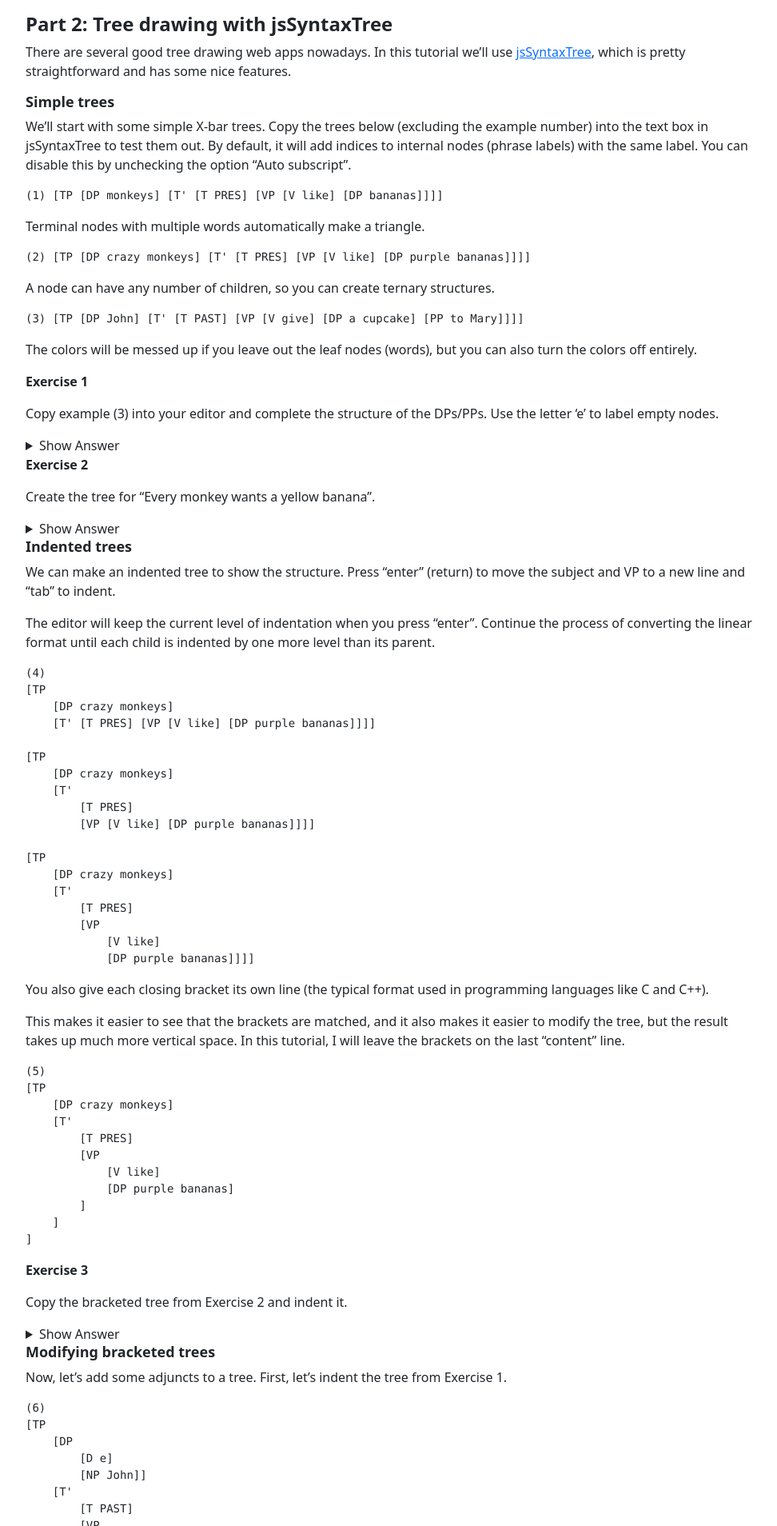
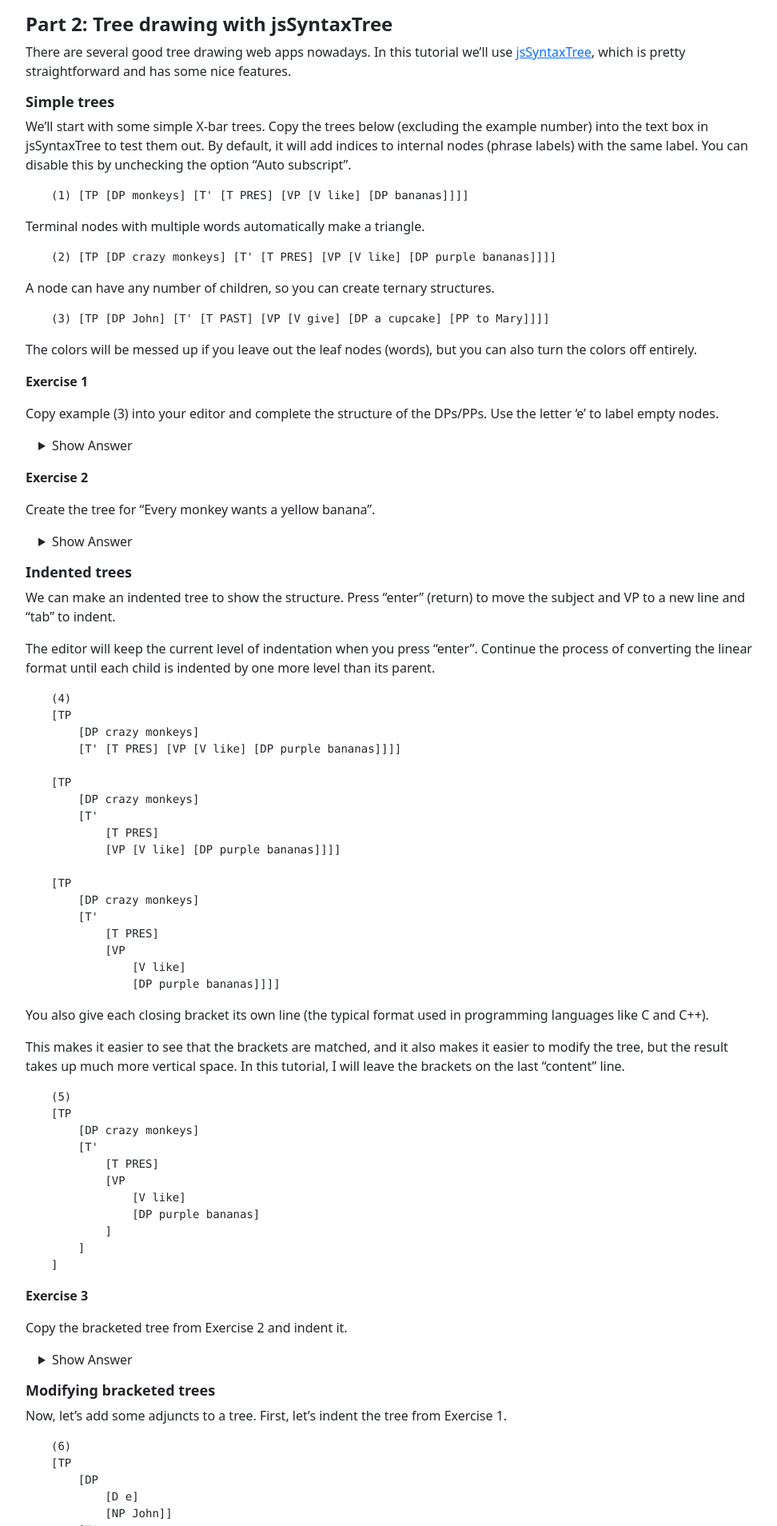
Before and after one commit to khanson679/khanson679.github.io, a Jekyll site: the page built from resources/latex-tree-drawing/index.md, in a window 1280 px wide. Shown: the part 1880-3788 px from the top of the page at 80% size, without its empty margins (150-1122 px from the left). Built offline with Jekyll 4.4.1, drawn with Linux system fonts in a browser that asks for light colours.

Commit message:
Margins, navbar hover color, page titles.

```diff
--- a/_layouts/default.html
+++ b/_layouts/default.html
@@ -4,7 +4,7 @@
     <meta charset="utf-8">
     <meta name="viewport" content="width=device-width, initial-scale=1.0">
     <meta name="description" content="{{ site.description }}">
-    <title>{{ site.name }}</title>
+    <title>{{ page.title }} | {{ site.name }}</title>
     <link href="{{ site.baseurl }}/css/bootstrap.min.css" rel="stylesheet">
     <link href="{{ site.baseurl }}/css/customizations.css" rel="stylesheet">
 </head>
--- a/css/customizations.css
+++ b/css/customizations.css
@@ -23,6 +23,7 @@
 /* Lighten navbar text. */
 .navbar-dark {
   --bs-navbar-color: rgba(255, 255, 255, 0.75);
+  --bs-navbar-hover-color: rgba(255, 255, 255);
 }
 
 
@@ -30,8 +31,8 @@
 
 :root {
   --bs-dark-rgb: 20, 109, 68;
-  --bs-link-color: #0d6efd;
-  --bs-link-hover-color: #0a58ca;
+  /*--bs-link-color: #0d6efd;*/
+  /*--bs-link-hover-color: #0a58ca;*/
 }
 
 
@@ -61,10 +62,16 @@
 }
 body {
   font-size: 16px;
-  margin: 0 0 10px;
+  margin: 0 0 1rem;
 }
 
-/* Table Formatting */
+details {
+  margin: 0rem 1rem 1rem;
+}
+
+pre {
+  margin-left: 2rem;
+}
 
 table {
   /*margin-top: 10px;*/
```
